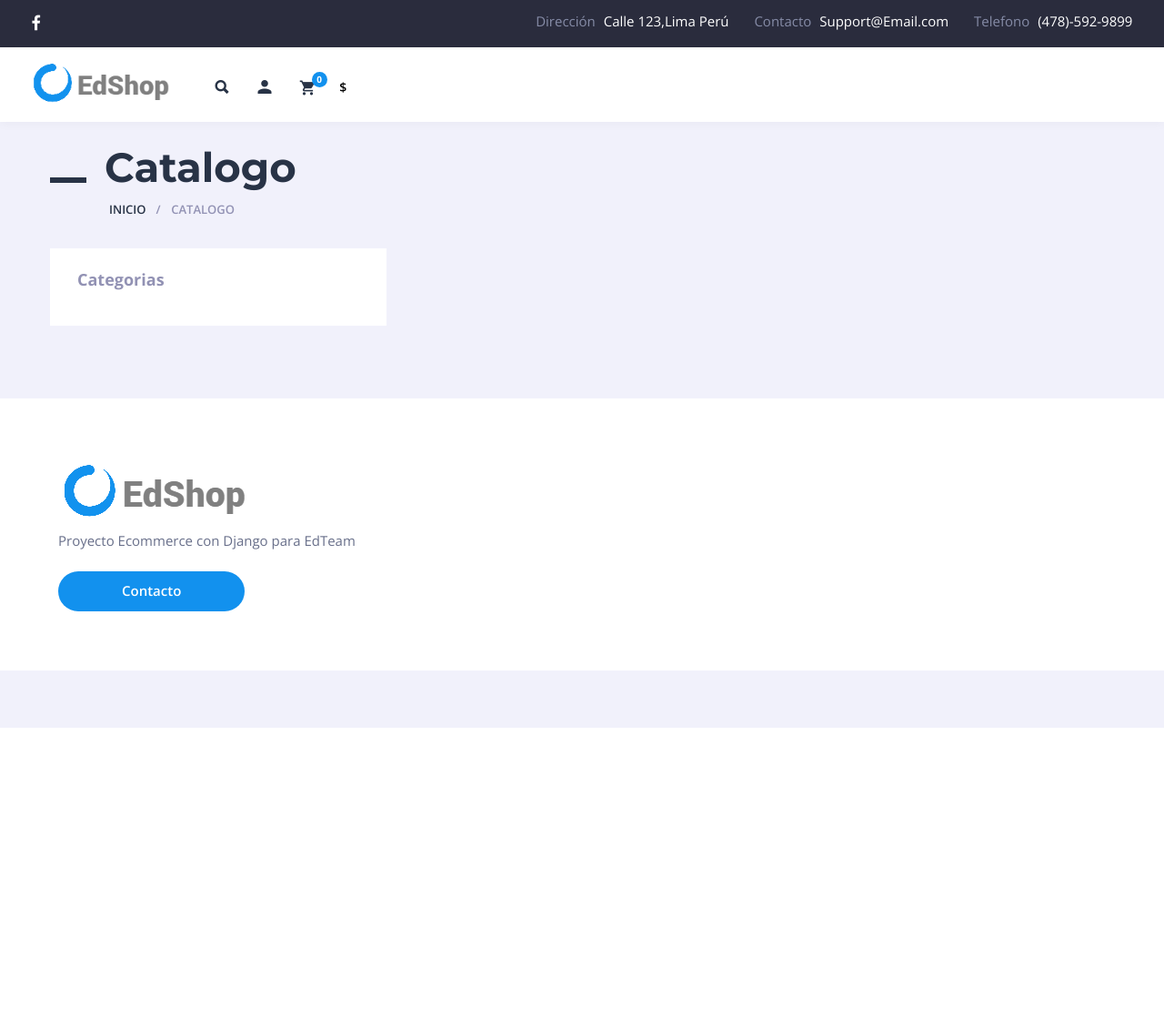
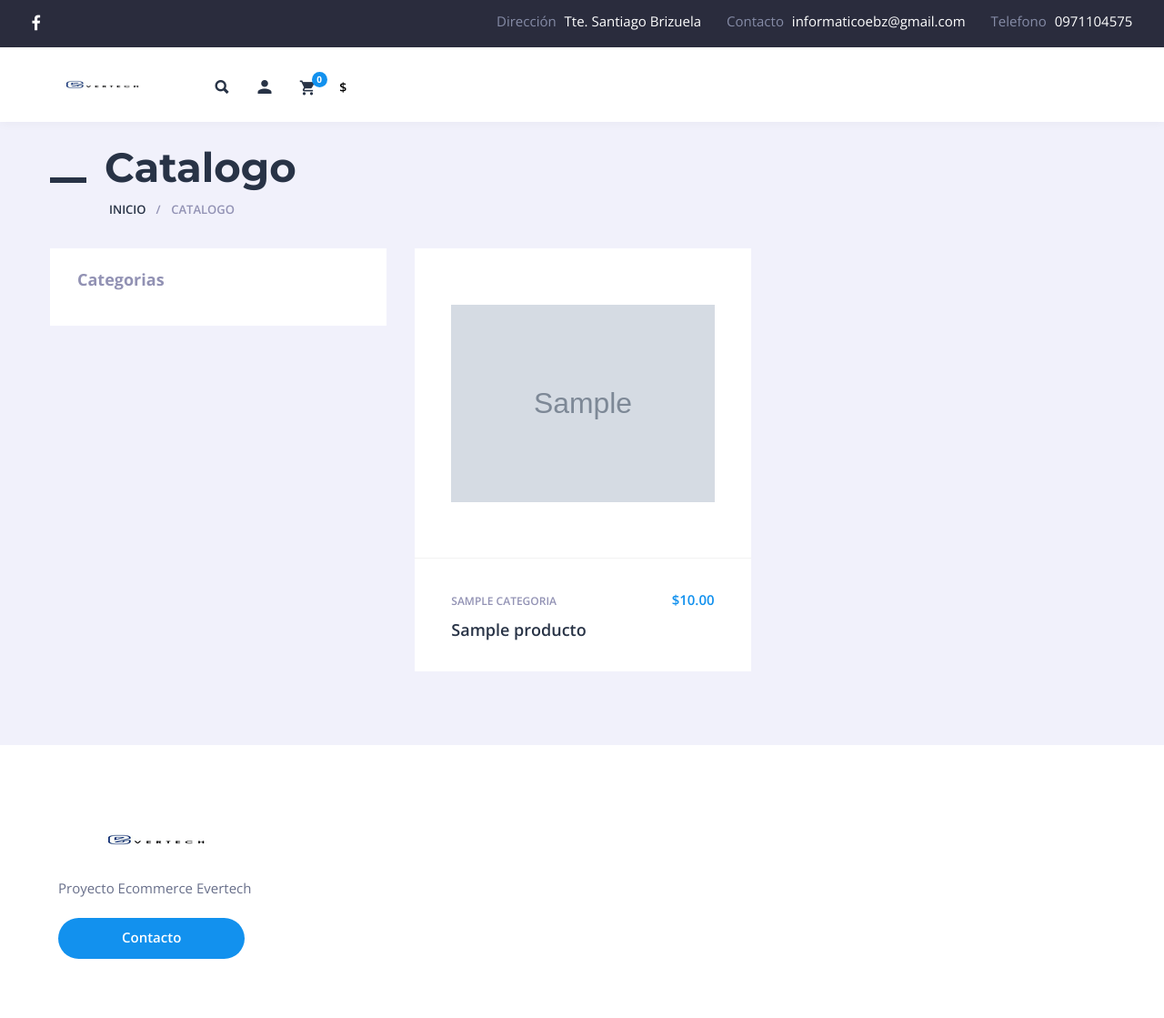
Before and after one commit to Ever93/evertechshop, a Django app: page / in a window 1280 px wide. Shown: the whole page at 91% size. Before the commit the page ends 800 px from the top, so only its background shows below. Run offline with Django 3.2, Linux system fonts and the light colour scheme; tables that the repository leaves empty hold one stand-in row (values such as "Sample post"); grey boxes marked "Sample" are stand-in pictures; some libraries are stand-ins or nearby versions; some web fonts are replaced.

Commit message:
diseño index

```diff
--- a/web/templates/includes/catalogo/catalogo.html
+++ b/web/templates/includes/catalogo/catalogo.html
@@ -3,7 +3,7 @@
     <article class="cf-sm-6 cf-md-6 cf-lg-6 col-xs-6 col-sm-6 col-md-6 col-lg-6 sectgl-item">
         <div class="sectgl prod-i">
             <div class="prod-i-top">
-                <a class="prod-i-img" href="{% url 'web:producto' producto.id %}">
+                <a class="prod-i-img" href="#">
                     {% if producto.imagen %}
                         <img src="{{producto.imagen.url}}" alt="">
                     {% else %}
@@ -13,7 +13,7 @@
                 <div class="prod-i-actions">
                     <div class="prod-i-actions-in">
                         <p class="prod-i-cart">
-                            <a href="{% url 'web:agregarCarrito' producto.id %}" class="hover-label prod-addbtn"><i class="icon ion-android-cart"></i><span>Añadir al carrito</span></a>
+                            <a href="#" class="hover-label prod-addbtn"><i class="icon ion-android-cart"></i><span>Añadir al carrito</span></a>
                         </p>
                     </div>
                 </div>
@@ -23,7 +23,7 @@
                     <p class="prod-i-price">${{producto.precio}}</p>
                     <p class="prod-i-categ"><a href="#">{{producto.categoria}}</a></p>
                 </div>
-                <h3 class="prod-i-ttl"><a href="{% url 'web:producto' producto.id %}">{{producto.nombre}}</a></h3>
+                <h3 class="prod-i-ttl"><a href="#">{{producto.nombre}}</a></h3>
             </div>
         </div>
     </article>
--- a/web/templates/includes/footer.html
+++ b/web/templates/includes/footer.html
@@ -6,7 +6,7 @@
                 <a href="index.html" class="f-logo">
                     <img src="{% static 'img/logo.png' %}" alt="">
                 </a>
-                <p>Proyecto Ecommerce con Django para EdTeam</p>
+                <p>Proyecto Ecommerce Evertech</p>
                 <button class="btn callback">Contacto</button>
             </div>
         </div>
--- a/web/templates/includes/header.html
+++ b/web/templates/includes/header.html
@@ -3,12 +3,12 @@
     <div class="site-header">
 
         <p class="h-logo">
-            <a href="/"><img src="{% static 'img/logo.png' %}" alt="EdShop"></a>
+            <a href="/"><img src="{% static 'img/logo.png' %}" alt="Evertech"></a>
         </p><!--
     No Space
     --><div class="h-shop">
 
-        <form method="post" action="{% url 'web:productosPorNombre' %}" class="h-search" id="h-search">
+        <form method="post" action="" class="h-search" id="h-search">
             {% csrf_token %}
             <input type="text" name="nombre" placeholder="Buscar...">
             <button type="submit"><i class="ion-search"></i></button>
--- a/web/templates/includes/header_carrito.html
+++ b/web/templates/includes/header_carrito.html
@@ -11,7 +11,7 @@
             <ul class="cart_list">
                 {% for key,value in request.session.cart.items %}
                 <li>
-                    <a href="{% url 'web:eliminarProductoCarrito' value.producto_id %}" class="remove">&times;</a>
+                    <a href="#" class="remove">&times;</a>
                     <a href="#">
                         <img src="{{value.imagen}}" alt="">
                         {{value.nombre}}
@@ -22,7 +22,7 @@
             </ul>
             <p class="total"><b>Total:</b> ${{request.session.cartMontoTotal}}</p>
             <p class="buttons">
-                <a href="{% url 'web:carrito' %}" class="button">Ver Carrito</a>
+                <a href="#" class="button">Ver Carrito</a>
                 <a href="#" class="button">Pedido</a>
             </p>
         </div>
--- a/web/templates/includes/navbar.html
+++ b/web/templates/includes/navbar.html
@@ -19,7 +19,7 @@
                         Dirección
                     </p>
                     <p class="links_list-value">
-                        <a href="http://maps.google.com" target="_blank" rel="nofollow">Calle 123,Lima Perú</a>
+                        <a href="http://maps.google.com" target="_blank" rel="nofollow">Tte. Santiago Brizuela</a>
                     </p>
                 </li>
                 <li>
@@ -27,7 +27,7 @@
                         Contacto
                     </p>
                     <p class="links_list-value">
-                        <a href="mailto:support@email.com">Support@Email.com</a>
+                        <a href="mailto:support@email.com">informaticoebz@gmail.com</a>
                     </p>
                 </li>
                 <li>
@@ -35,7 +35,7 @@
                         Telefono
                     </p>
                     <p class="links_list-value">
-                        <a href="tel:4785929899">(478)-592-9899</a>
+                        <a href="tel:4785929899">0971104575</a>
                     </p>
                 </li>
             </ul>
--- a/web/views.py
+++ b/web/views.py
@@ -1,6 +1,12 @@
 from django.shortcuts import render
+
+from .models import Categoria,Producto
 
 # Create your views here.
 """ Vistas para el catalogo de productos """
 def index(request):
-    return render(request, 'index.html')
+    listaProductos = Producto.objects.all()
+    context = {
+        'productos' : listaProductos
+    }
+    return render(request, 'index.html', context)
```
Also changed, not shown: web/static/img/logo.png.
